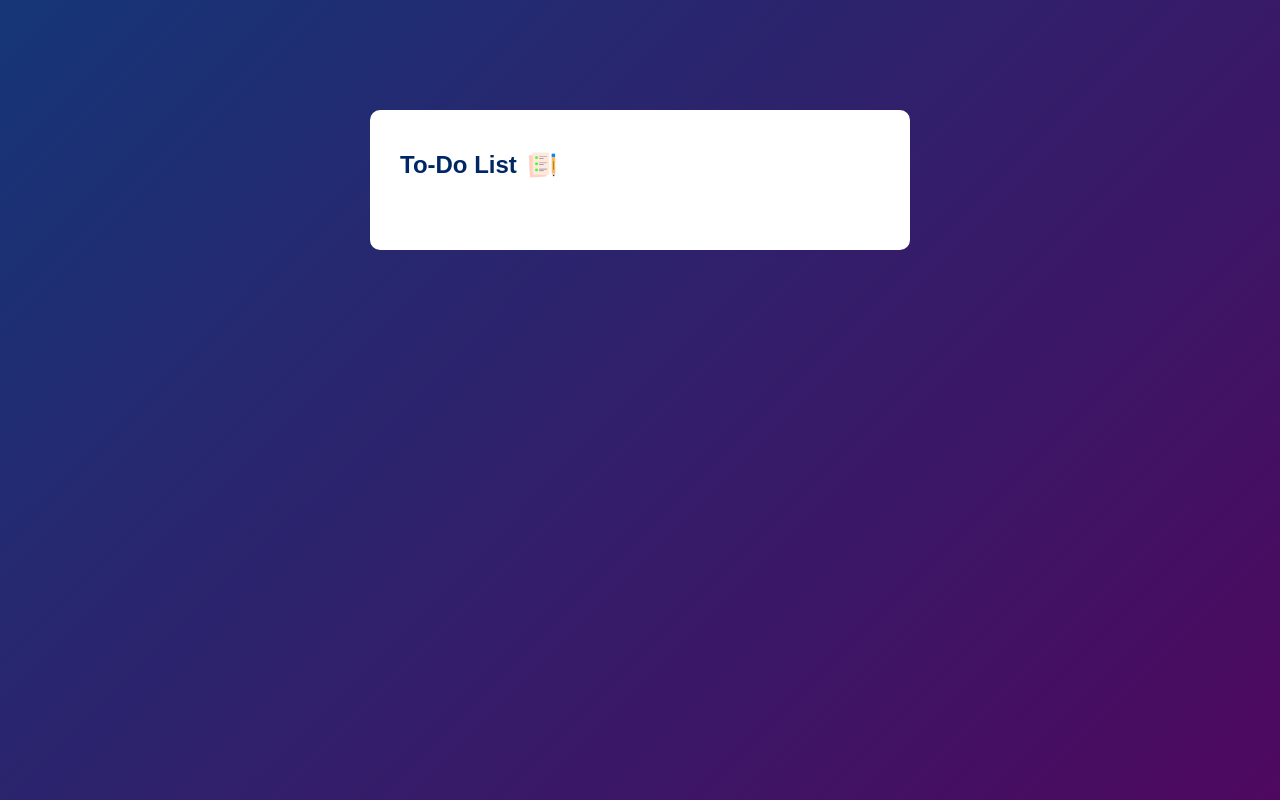
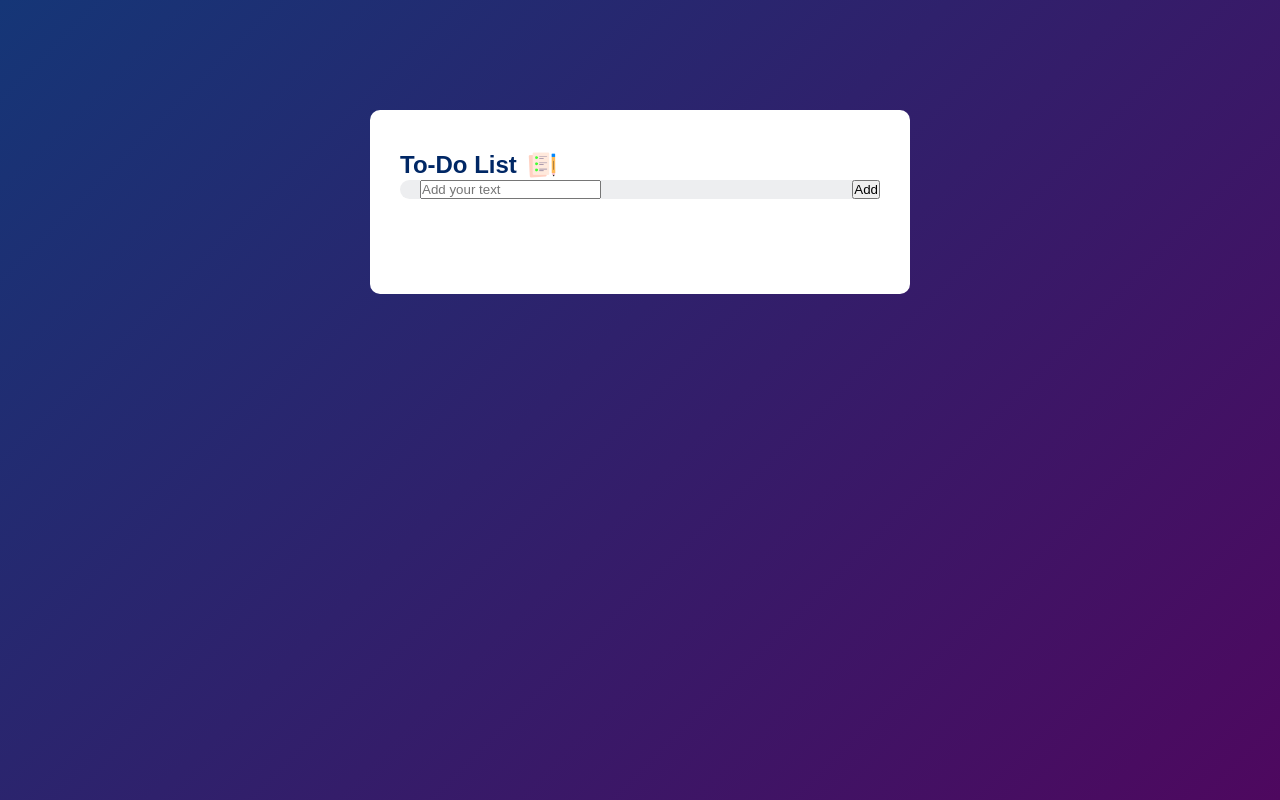
Before and after one commit to HasinAbrer/To-do-app-without-database, a plain HTML site: page index.html in a window 1280 px wide. Drawn offline with Linux system fonts and the light colour scheme.

Commit message:
add search button

```diff
--- a/index.html
+++ b/index.html
@@ -10,6 +10,10 @@
         <div class = "container">
             <div class = "todo-app">
                 <h2> To-Do List <img src = "images/icon.png"></h2>
+                <div class="row">
+                    <input type = "text" id = "input-box" placeholder="Add your text">
+                    <button> Add </button>
+                </div>
 
             </div>
 
--- a/style.css
+++ b/style.css
@@ -32,3 +32,13 @@
     width : 30px;
     margin-left : 10px;
 }
+
+.row {
+    display : flex;
+    align-items : center;
+    justify-content : space-between;
+    background : #edeef0;
+    border-radius : 30px;
+    padding-left : 20px;
+    margin-bottom : 25px;
+}
```
